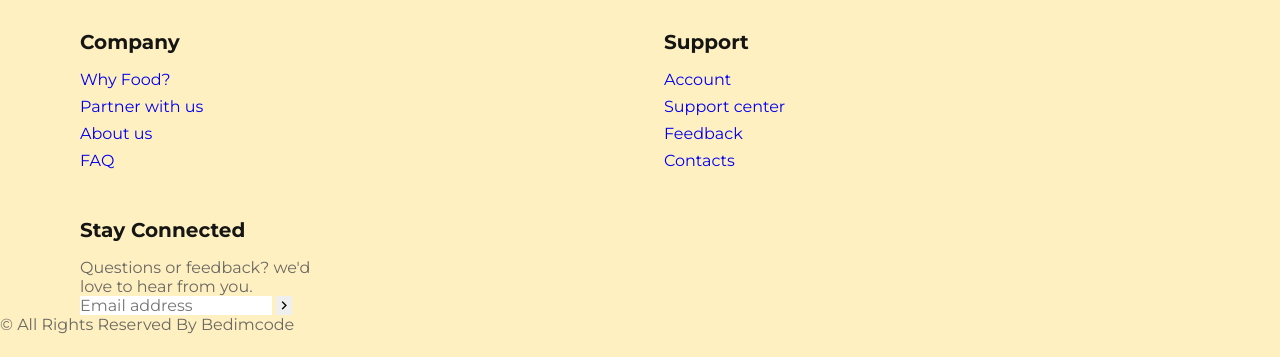
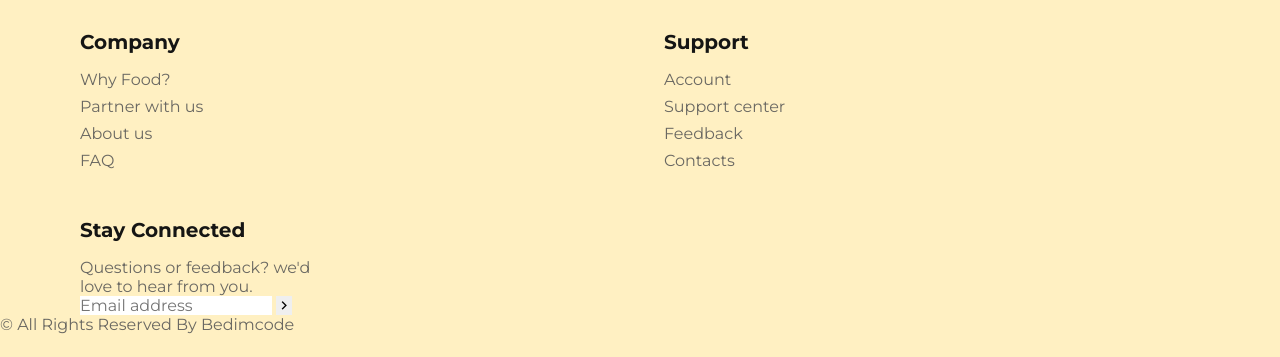
Before and after one commit to erickdc7/responsive-delivery-website, a plain HTML site: page index.html in a window 1280 px wide. Shown: the part 4948-5305 px from the top of the page. Drawn offline with nearby package versions, Linux system fonts and the light colour scheme.

Commit message:
add link styles

```diff
--- a/assets/css/styles.css
+++ b/assets/css/styles.css
@@ -808,6 +808,11 @@ img {
   row-gap: 0.5rem;
 }
 
+.footer__link {
+  color: var(--text-color);
+  transition: color 0.4s;
+}
+
 /*=============== SCROLL BAR ===============*/
 
 /*=============== SCROLL UP ===============*/
```
